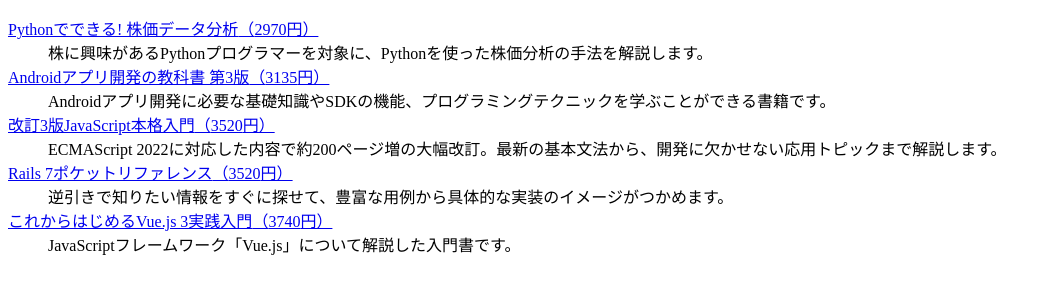
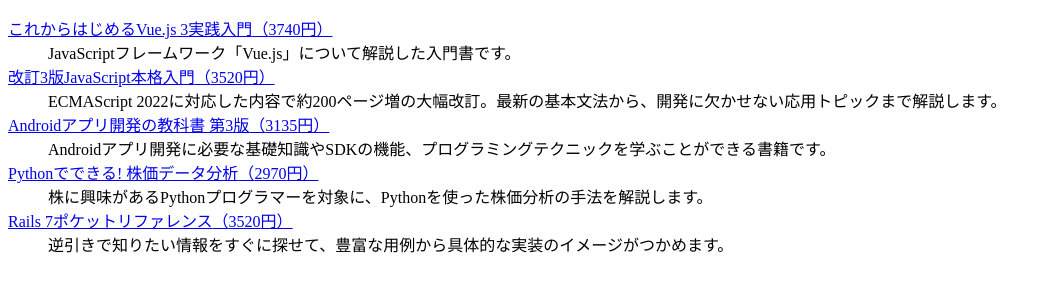
Before and after one commit to Yuma0309/Study-React, a JavaScript app in the folder React_sample_Yuma/my-react/: page / in a window 1280 px wide. Shown: the top 300 px of the page, without its empty margins (0-1051 px from the left). Built offline with nearby package versions, Linux system fonts and the light colour scheme.

Commit message:
リスト3-2-12までの動作を確認

```diff
--- a/React_sample_Yuma/my-react/src/index.js
+++ b/React_sample_Yuma/my-react/src/index.js
@@ -1,11 +1,11 @@
 // React関連のライブラリをインポート
 import ReactDOM from 'react-dom/client';
 import books from './chap03/books';
-import ForSort from './chap03/ForSort';
+import ForNest from './chap03/ForNest';
 
 // Reactアプリ（Appコンポーネント）を描画
 const root = ReactDOM.createRoot(document.getElementById('root'));
 
 root.render(
-  <ForSort src={books} />
+  <ForNest src={books} />
 );
```
Also changed, not shown: React_sample_Yuma/my-react/src/chap03/Download.js (added, +9 -0 lines), React_sample_Yuma/my-react/src/image/dl.png (added).
